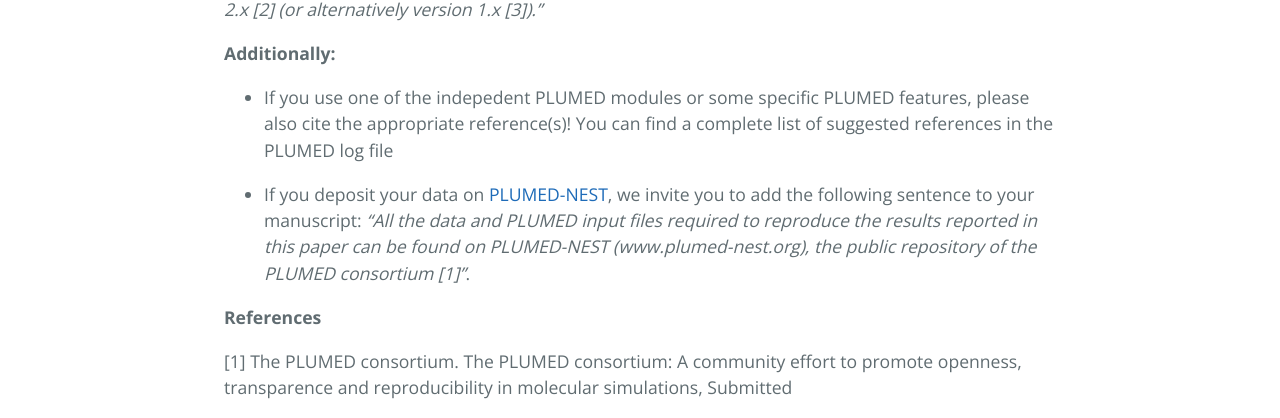
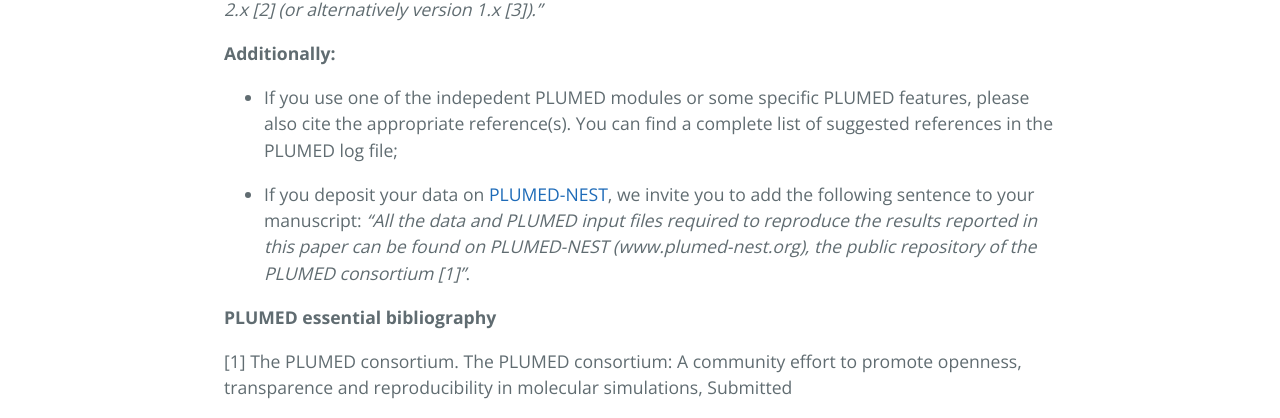
Before and after one commit to plumed/plumed.github.io, a Jekyll site: the page built from cite.md, in a window 1280 px wide. Shown: the part 803-1221 px from the top of the page. Built offline with Jekyll 4.4.1, drawn with Linux system fonts in a browser that asks for light colours; our own code applies the rules of GitHub Pages for plain Markdown files; the repository's description, which GitHub fills in, is left out.

Commit message:
Update cite.md
punctuation + title

```diff
--- a/cite.md
+++ b/cite.md
@@ -7,11 +7,11 @@ The development of the PLUMED open source library is not only the hard work of a
 
 **Additionally:**
 
-- If you use one of the indepedent PLUMED modules or some specific PLUMED features, please also cite the appropriate reference(s)! You can find a complete list of suggested references in the PLUMED log file
+- If you use one of the indepedent PLUMED modules or some specific PLUMED features, please also cite the appropriate reference(s). You can find a complete list of suggested references in the PLUMED log file;
 
 - If you deposit your data on [PLUMED-NEST](http://www.plumed-nest.org), we invite you to add the following sentence to your manuscript: *"All the data and PLUMED input files required to reproduce the results reported in this paper can be found on PLUMED-NEST (www.plumed-nest.org), the public repository of the PLUMED consortium [1]"*.
 
-**References**
+**PLUMED essential bibliography**
 
 [1] The PLUMED consortium.
 The PLUMED consortium: A community effort to promote openness, transparence and reproducibility in molecular simulations,
```
